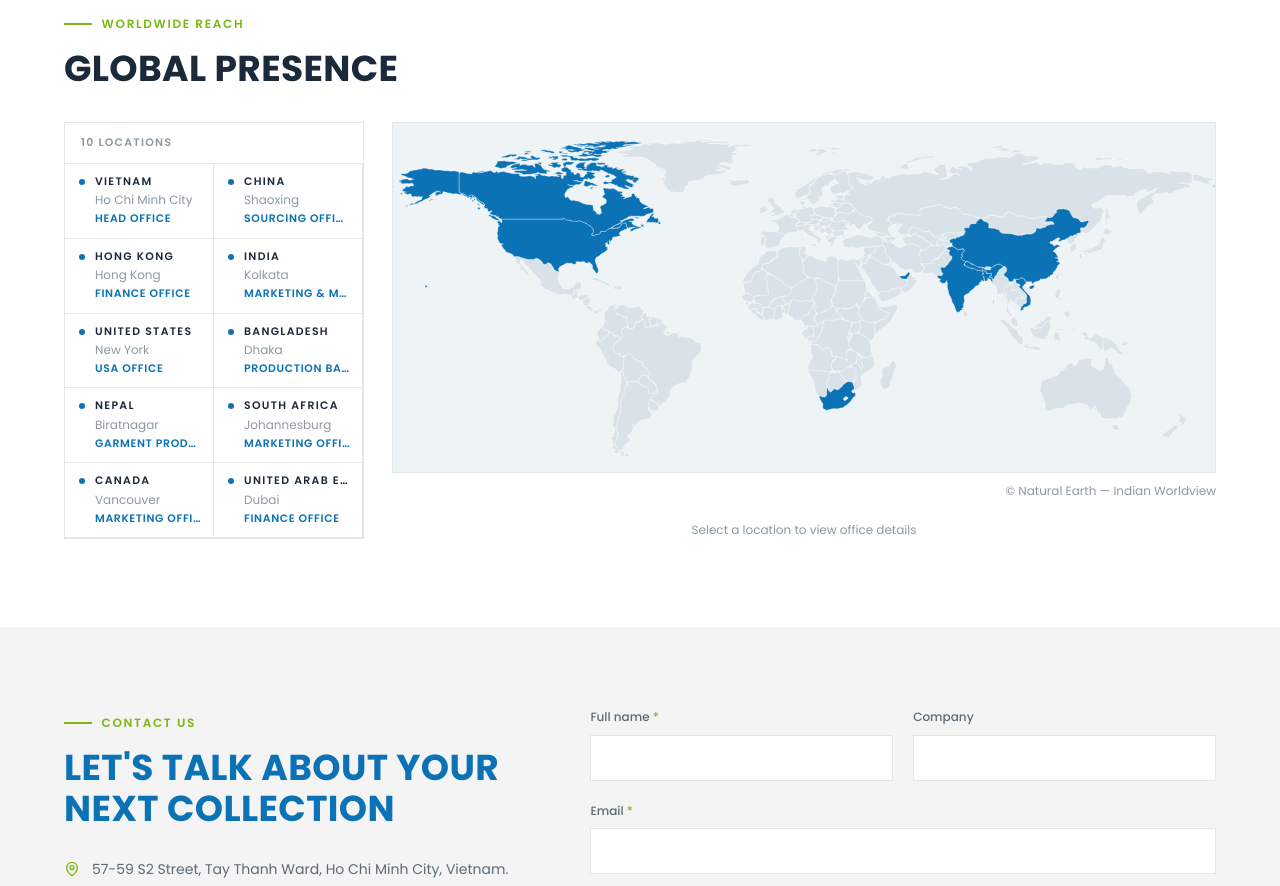
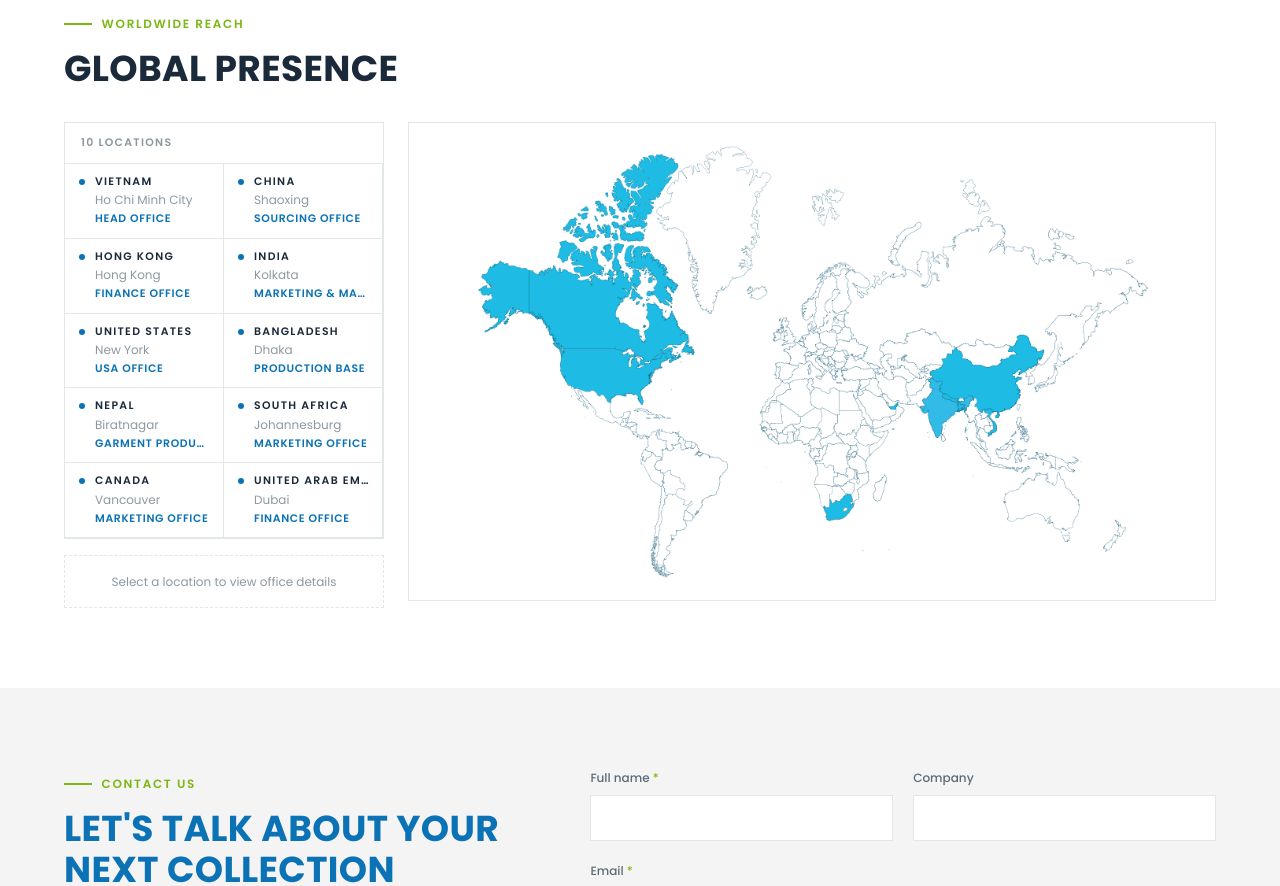
Before and after one commit to muhammed-ijas/Premier-fashion-landing, a React (Vite) app: page / in a window 1280 px wide. Shown: the part 10100-10986 px from the top of the page. Built offline with nearby package versions, Linux system fonts and the light colour scheme.

Commit message:
mapchanged to exact one which gave by farhan sir

```diff
--- a/src/components/WorldMap.jsx
+++ b/src/components/WorldMap.jsx
@@ -1,70 +1,13 @@
-import { useState, useRef, useEffect } from "react";
+import { useState } from "react";
 import { Globe, MapPin, Phone, Mail } from "lucide-react";
 import clsx from "clsx";
 import { offices } from "../data/company";
-import { BASE_PATH, countryShapes, countryLabels } from "../data/worldMap";
 
-// ─── zoom boxes [x, y, w, h] ─────────────────────────────────────────────────
-const ZOOM_BOXES = {
-  canada:         [0,    -3,  340, 200],
-  usa:            [0,    60,  340, 200],
-  "south-africa": [430, 270,  260, 158],
-  china:          [620,  60,  250, 160],
-  uae:            [500, 130,  200, 130],
-  nepal:          [560, 120,  200, 130],
-  india:          [540, 120,  220, 160],
-  bangladesh:     [600, 130,  200, 130],
-  "hong-kong":    [640, 130,  200, 130],
-  vietnam:        [660, 140,  200, 140],
-};
-
-const DEFAULT_VB = [0, -3, 1000, 425];
-
-// ─── label nudges — offset text from centroid ─────────────────────────────────
-const LABEL_NUDGE = {
-  canada:         { dx:  0,  dy: -4,  anchor: "middle" },
-  usa:            { dx: -6,  dy:  4,  anchor: "middle" },
-  "south-africa": { dx:  0,  dy: 16,  anchor: "middle" },
-  china:          { dx:  6,  dy: -6,  anchor: "middle" },
-  uae:            { dx: -4,  dy: 14,  anchor: "middle" },
-  nepal:          { dx:-14,  dy:-10,  anchor: "end"    },
-  india:          { dx: -4,  dy: 12,  anchor: "middle" },
-  bangladesh:     { dx: 16,  dy: -6,  anchor: "start"  },
-  "hong-kong":    { dx: 14,  dy: 16,  anchor: "start"  },
-  vietnam:        { dx: 12,  dy: 20,  anchor: "start"  },
-};
-
-// ─── animation ────────────────────────────────────────────────────────────────
-const ANIM_MS = 500;
-function lerp(a, b, t) { return a + (b - a) * t; }
-function easeInOut(t) { return t < 0.5 ? 2 * t * t : -1 + (4 - 2 * t) * t; }
-
-function useAnimatedViewBox(slug) {
-  const target   = slug ? ZOOM_BOXES[slug] : DEFAULT_VB;
-  const fromRef  = useRef(DEFAULT_VB);
-  const [cur, setCur] = useState(DEFAULT_VB);
-  const startRef = useRef(null);
-  const rafRef   = useRef(null);
-
-  useEffect(() => {
-    fromRef.current  = cur;
-    startRef.current = null;
-    cancelAnimationFrame(rafRef.current);
-    function step(ts) {
-      if (!startRef.current) startRef.current = ts;
-      const t    = Math.min((ts - startRef.current) / ANIM_MS, 1);
-      const e    = easeInOut(t);
-      const next = fromRef.current.map((v, i) => lerp(v, target[i], e));
-      setCur(next);
-      if (t < 1) rafRef.current = requestAnimationFrame(step);
-    }
-    rafRef.current = requestAnimationFrame(step);
-    return () => cancelAnimationFrame(rafRef.current);
-  // eslint-disable-next-line react-hooks/exhaustive-deps
-  }, [slug]);
-
-  return cur.join(" ");
-}
+/* The map is a static image (public/map.png) that already shows the
+   countries we operate in, highlighted. The list beside it stays
+   clickable so each office's address, phone and email can be read
+   underneath it. */
+const MAP_IMAGE = "/map.png";
 
 // ─── office details panel — empty fields render nothing ──────────────────────
 function OfficeDetails({ office }) {
@@ -75,7 +18,7 @@ function OfficeDetails({ office }) {
   ].filter((r) => r.value);
 
   return (
-    <div className="border border-line bg-white px-5 py-4">
+    <div className="border border-line bg-white px-4 py-4">
       <p className="type-label text-green">{office.label}</p>
       <p className="card-title mt-1">
         {office.country}
@@ -107,16 +50,16 @@ function OfficeDetails({ office }) {
 // ─── component ────────────────────────────────────────────────────────────────
 export default function WorldMap() {
   const [activeSlug, setActiveSlug] = useState(null);
-  const animatedVB = useAnimatedViewBox(activeSlug);
 
-  const points = offices.filter((o) => countryLabels[o.slug]);
+  const points = offices;
   const active = points.find((p) => p.slug === activeSlug) ?? null;
 
   return (
-    <div className="grid grid-cols-1 gap-5 md:grid-cols-[minmax(0,300px)_1fr] md:gap-7">
+    <div className="grid grid-cols-1 items-start gap-5 md:grid-cols-[minmax(0,320px)_1fr] md:gap-6">
 
-      {/* ── location list ──────────────────────────────────────────────────── */}
-      <div className="order-2 self-start border border-line bg-white md:order-1">
+      {/* ── left: location list, then the selected office's details ───────── */}
+      <div className="order-2 flex flex-col gap-4 md:order-1">
+        <div className="border border-line bg-white">
           <div className="flex items-center justify-between border-b border-line px-4 py-3">
             <p className="type-label">{points.length} locations</p>
             {active && (
@@ -177,98 +120,24 @@ export default function WorldMap() {
           </ul>
         </div>
 
-      {/* ── map ────────────────────────────────────────────────────────────── */}
-      <div className="order-1 md:order-2">
-        <div className="overflow-hidden border border-line bg-[#EEF3F6]">
-          <div style={{ position: "relative", paddingBottom: "42.5%", width: "100%" }}>
-            <svg
-              viewBox={animatedVB}
-              preserveAspectRatio="xMidYMid meet"
-              style={{ position: "absolute", inset: 0, width: "100%", height: "100%" }}
-            >
-              {/* world background */}
-              <path d={BASE_PATH} fill="#D8E2E8" stroke="#fff" strokeWidth={0.4} />
-
-              {/* office country fills */}
-              {points.map(({ slug }) => {
-                const d        = countryShapes[slug];
-                const isActive = slug === activeSlug;
-                const dimmed   = active && !isActive;
-                if (!d) return null;
-                return (
-                  <path
-                    key={slug}
-                    d={d}
-                    fill={isActive ? "#7CB715" : "#0B73B5"}
-                    stroke="#fff"
-                    strokeWidth={0.4}
-                    opacity={dimmed ? 0.3 : 1}
-                    onClick={() => setActiveSlug(isActive ? null : slug)}
-                    style={{ cursor: "pointer", transition: "fill 0.3s, opacity 0.3s" }}
-                  />
-                );
-              })}
-
-              {/* country names — map units, not page text; on phones only the selected one shows */}
-              {points.map((office) => {
-                const lbl      = countryLabels[office.slug];
-                const nudge    = LABEL_NUDGE[office.slug] ?? { dx: 0, dy: 4, anchor: "middle" };
-                const isActive = office.slug === activeSlug;
-                const dimmed   = active && !isActive;
-                              if (!lbl || !isActive) return null;
-
-                return (
-                  <text
-                    key={office.slug}
-                    x={lbl.x + nudge.dx}
-                    y={lbl.y + nudge.dy}
-                    textAnchor={nudge.anchor}
-                    fontSize={7}
-                    fontFamily="Poppins, sans-serif"
-                    fontWeight={700}
-                    fill="#1B2A3B"
-                    stroke="#fff"
-                    strokeWidth={2}
-                    paintOrder="stroke"
-                    opacity={dimmed ? 0.25 : 1}
-                    onClick={() => setActiveSlug(isActive ? null : office.slug)}
-                    className={isActive ? "" : "hidden md:block"}
-                    style={{
-                      userSelect: "none",
-                      textTransform: "uppercase",
-                      cursor: "pointer",
-                      transition: "opacity 0.3s",
-                    }}
-                  >
-                    {office.country}
-                  </text>
-                );
-              })}
-            </svg>
-          </div>
-        </div>
-
-        <p className="type-small mt-2 text-right text-fg-subtle">
-          <a
-            href="https://www.naturalearthdata.com"
-            target="_blank"
-            rel="noreferrer"
-            className="transition-colors duration-200 hover:text-blue"
-          >
-            © Natural Earth — Indian Worldview
-          </a>
-        </p>
-
-        {/* selected office details */}
-        <div className="mt-3">
+        {/* details sit under the list, so the column fills the map's height */}
         {active ? (
           <OfficeDetails office={active} />
         ) : (
-            <p className="type-small py-2 text-center text-fg-subtle">
+          <p className="type-small border border-dashed border-line px-4 py-4 text-center text-fg-subtle">
             Select a location to view office details
           </p>
         )}
       </div>
+
+      {/* ── right: map image ─────────────────────────────────────────────── */}
+      <div className="order-1 overflow-hidden border border-line bg-white md:order-2">
+        <img
+          src={MAP_IMAGE}
+          alt={`Premier Fashion operates in ${points.map((p) => p.country).join(", ")}`}
+          loading="lazy"
+          className="block w-full"
+        />
       </div>
 
     </div>
```
Also changed, not shown: public/map.png (added), public/team/download (2).jpg (added). Lines whose indentation alone changed are shown as unchanged.
